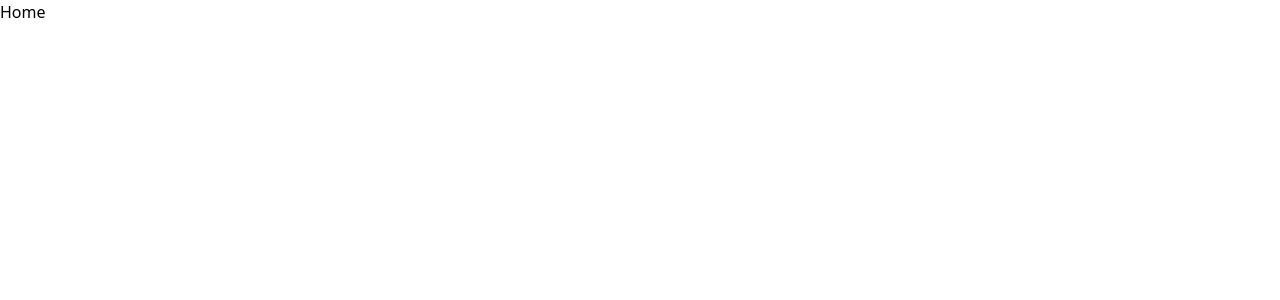
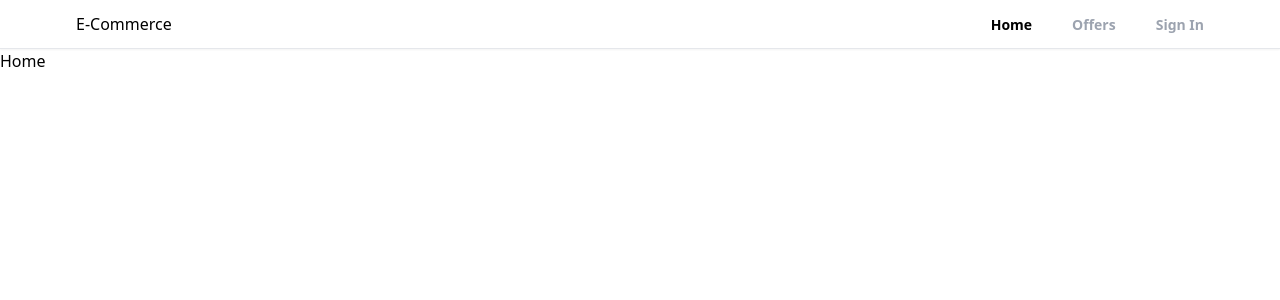
Before and after one commit to Ioveeel/real-e-commerce, a React (Create React App) app: page / in a window 1280 px wide. Shown: the top 300 px of the page. Built offline with nearby package versions, Linux system fonts and the light colour scheme.

Commit message:
create header component

```diff
--- a/public/index.html
+++ b/public/index.html
@@ -14,7 +14,7 @@
       manifest.json provides metadata used when your web app is installed on a
       user's mobile device or desktop. See https://developers.google.com/web/fundamentals/web-app-manifest/
     -->
-    <link rel="manifest" href="%PUBLIC_URL%/manifest.json" />
+    <!-- <link rel="manifest" href="%PUBLIC_URL%/manifest.json" /> -->
     <!--
       Notice the use of %PUBLIC_URL% in the tags above.
       It will be replaced with the URL of the `public` folder during the build.
--- a/src/App.js
+++ b/src/App.js
@@ -5,12 +5,14 @@ import SignIn from "./pages/SignIn";
 import SignUp from "./pages/SignUp";
 import ForgotPassword from "./pages/ForgotPassword";
 import Offers from "./pages/Offers";
+import Header from "./components/Header";
 
 
 function App() {
   return (
     <>
    <Router>
+    <Header/>
     <Routes>
       <Route path="/" element={<Home/>} />
       <Route path="/profile" element={<Profile/>} />
--- /dev/null
+++ b/src/components/Header.jsx
@@ -0,0 +1,58 @@
+import React from 'react'
+import {  NavLink, useLocation, useNavigate } from 'react-router-dom'
+
+const Header = () => {
+    let activeStyle = {
+        color: 'black'
+      };
+
+      let activeClassName = "underline";
+    const location = useLocation()
+    const navigate = useNavigate()
+
+  return (
+    <div className='bg-white border-b shadow-sm sticky top-0 z-50'>
+        <header className='flex justify-between items-center px-3 max-w-6xl mx-auto p-3'>
+            <div>
+                <h1 className='cursor-pointer' onClick={() => navigate('/')}>E-Commerce</h1>
+            </div>
+            <div>
+                <ul className='flex space-x-10 '>
+ <li>
+     <NavLink className='py-3 text-sm font-semibold text-gray-400'
+                to="/"
+                style={({ isActive }) =>
+                  isActive ? activeStyle : undefined
+                }
+              >
+                Home
+              </NavLink>
+ </li>
+ <li>
+     <NavLink className='py-3 text-sm font-semibold text-gray-400'
+                to="offers"
+                style={({ isActive }) =>
+                  isActive ? activeStyle : undefined
+                }
+              >
+                Offers
+              </NavLink>
+ </li>
+ <li>
+     <NavLink className='py-3 text-sm font-semibold text-gray-400'
+                to="sign-in"
+                style={({ isActive }) =>
+                  isActive ? activeStyle : undefined
+                }
+              >
+                Sign In
+              </NavLink>
+ </li>
+                    </ul>
+            </div>
+        </header>
+    </div>
+  )
+}
+
+export default Header
--- a/src/pages/ForgotPassword.jsx
+++ b/src/pages/ForgotPassword.jsx
@@ -0,0 +1,9 @@
+import React from 'react'
+
+const ForgotPassword = () => {
+  return (
+    <div>ForgotPassword</div>
+  )
+}
+
+export default ForgotPassword
```
